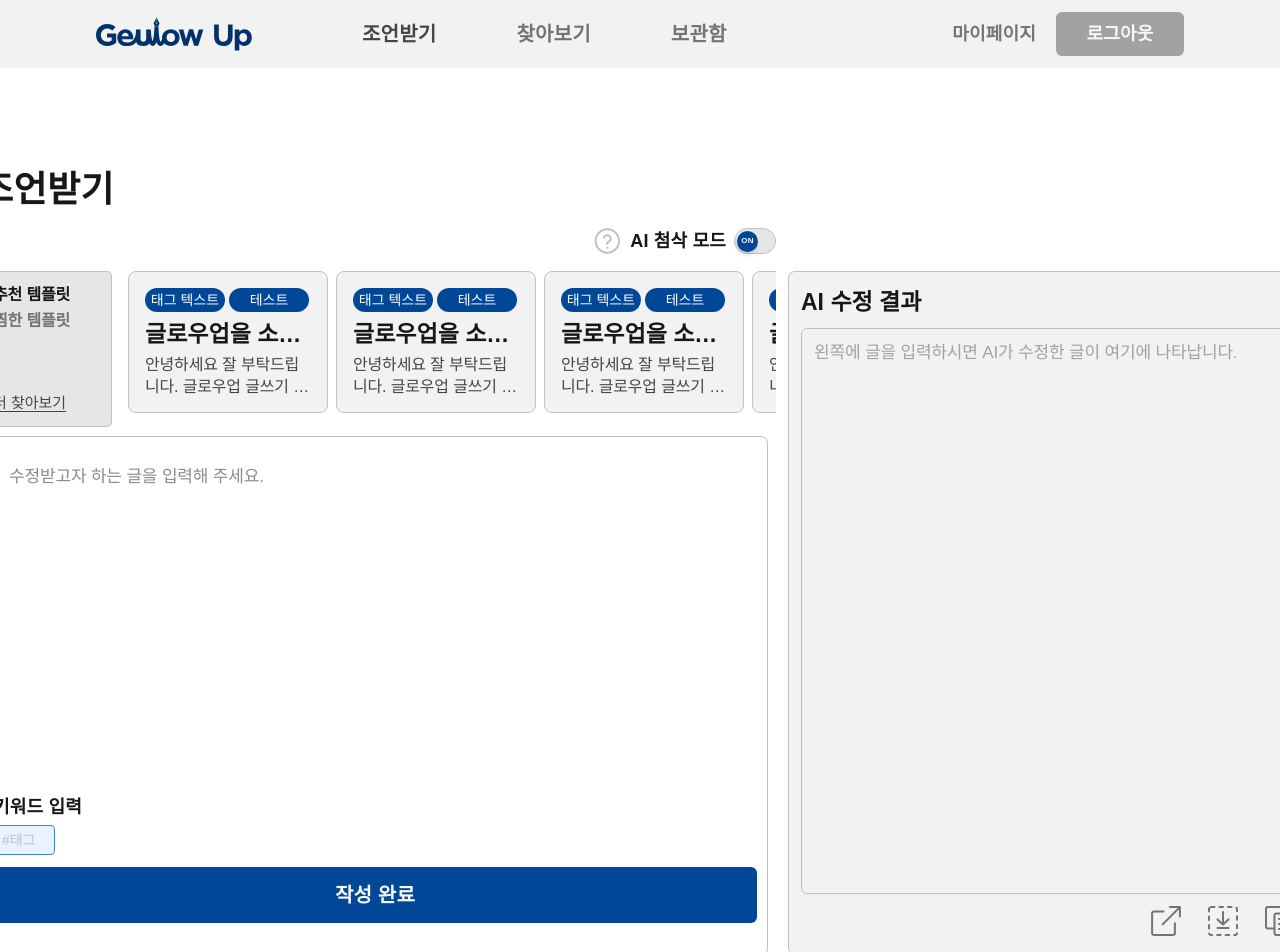
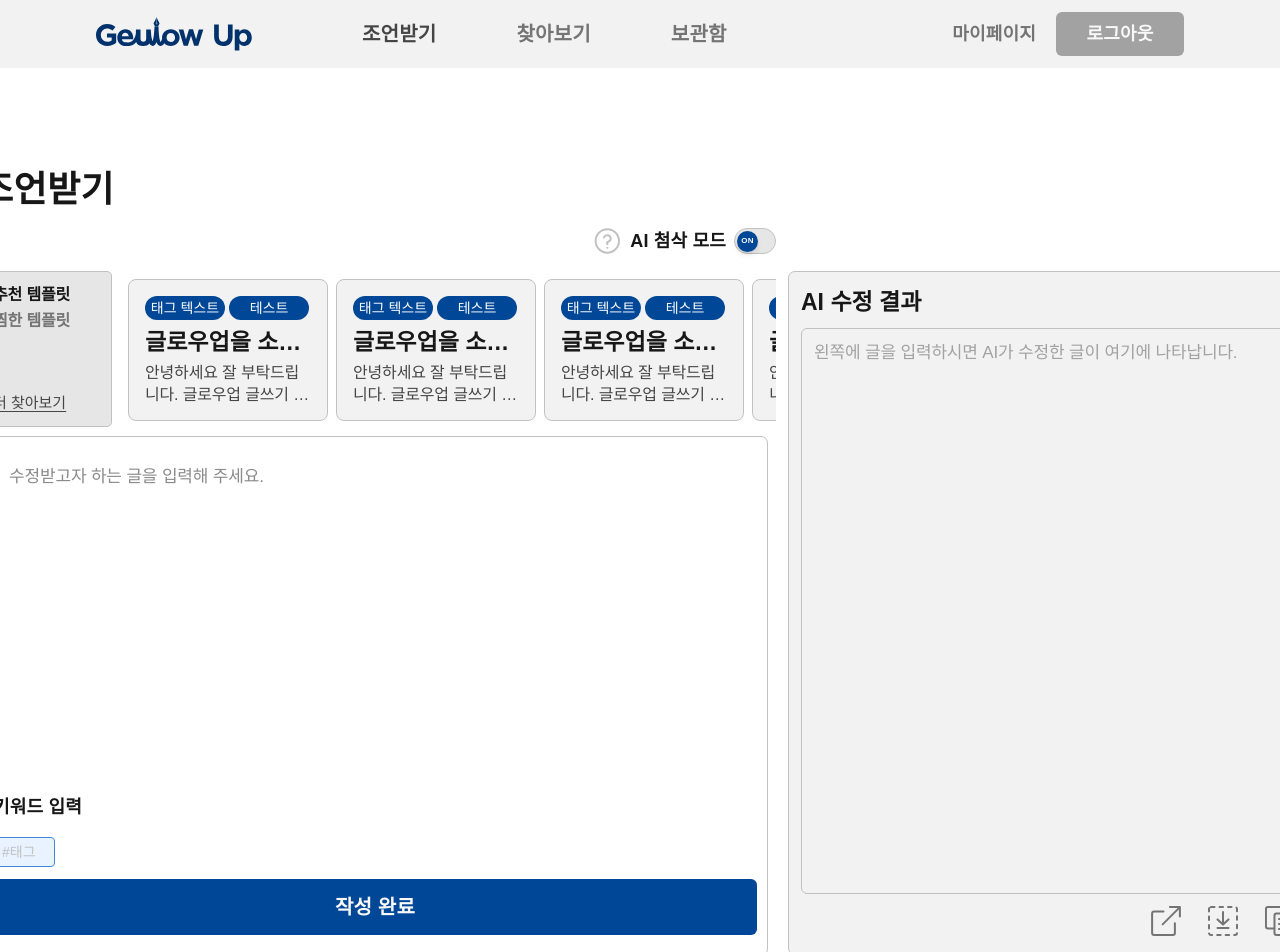
Before and after one commit to 2025-1-alpha/fe_geulowup, a Next.js app: page /advice in a window 1280 px wide. Shown: the top 952 px of the page. Built offline with nearby package versions, Linux system fonts and the light colour scheme; a web font is replaced by a local one.

Commit message:
design: 스크롤바 커스텀

```diff
--- a/src/app/(layout)/advice/_components/AdviceInputArea/index.tsx
+++ b/src/app/(layout)/advice/_components/AdviceInputArea/index.tsx
@@ -79,9 +79,8 @@ export default function AdviceInputArea({
       <p className="button-md">키워드 입력</p>
       <Spacing size={8} />
 
-      {/* TODO : 스크롤바 커스텀 하기 */}
-      <div className="max-w-[760px] overflow-x-auto scroll-smooth">
-        <div className="flex w-max flex-nowrap gap-2">
+      <div className="custom-scrollbar max-w-[760px] rotate-x-180 scroll-smooth">
+        <div className="mb-3 flex w-max rotate-x-180 flex-nowrap gap-2">
           {tags.map((tag) => (
             <InputTag
               key={tag.id}
--- a/src/app/(layout)/advice/_components/RecommendTemplates/index.tsx
+++ b/src/app/(layout)/advice/_components/RecommendTemplates/index.tsx
@@ -74,9 +74,8 @@ export default function RecommendTemplates() {
           더 찾아보기
         </Link>
       </aside>
-      {/* 스크롤바 커스텀 하기 */}
-      <section className="custom-scrollbar-button z-20 ml-4 flex w-[648px] flex-1 rotate-x-180 overflow-x-scroll scroll-smooth">
-        <section className="flex max-h-full rotate-x-180 gap-2">
+      <section className="custom-scrollbar z-20 ml-4 flex w-[648px] flex-1 rotate-x-180 overflow-x-scroll scroll-smooth">
+        <section className="mb-2 flex max-h-full rotate-x-180 gap-2">
           {templates.map((template) => (
             <Card
               key={template.templateId}
--- a/src/app/globals.css
+++ b/src/app/globals.css
@@ -138,23 +138,6 @@
 .rotate-x-180 {
   transform: rotateX(180deg);
 }
-.custom-scrollbar-buttons {
-  scrollbar-width: thin;
-  scrollbar-color: auto;
-}
-
-.custom-scrollbar-buttons::-webkit-scrollbar {
-  overflow-anchor: none;
-  width: 4px;
-}
-
-.custom-scrollbar-buttons::-webkit-scrollbar-button {
-  display: none !important;
-  width: 0 !important;
-  height: 0 !important;
-  background: transparent !important;
-  border: none !important;
-}
 
 :root {
   --background: #ffffff;
--- a/src/app/layout.tsx
+++ b/src/app/layout.tsx
@@ -1,4 +1,5 @@
 import type { Metadata } from 'next';
+import '@/styles/scrollbar.css';
 import './globals.css';
 
 export const metadata: Metadata = {
--- /dev/null
+++ b/src/styles/scrollbar.css
@@ -0,0 +1,21 @@
+.custom-scrollbar {
+  overflow-x: scroll;
+  scroll-behavior: smooth;
+}
+
+.custom-scrollbar::-webkit-scrollbar {
+  height: 4px;
+}
+
+.custom-scrollbar::-webkit-scrollbar-thumb {
+  background-color: #e0e0e0; /* grey2 */
+  border-radius: 2px;
+}
+
+.custom-scrollbar::-webkit-scrollbar-track {
+  background: transparent;
+}
+
+.custom-scrollbar::-webkit-scrollbar-button {
+  display: none;
+}
```
